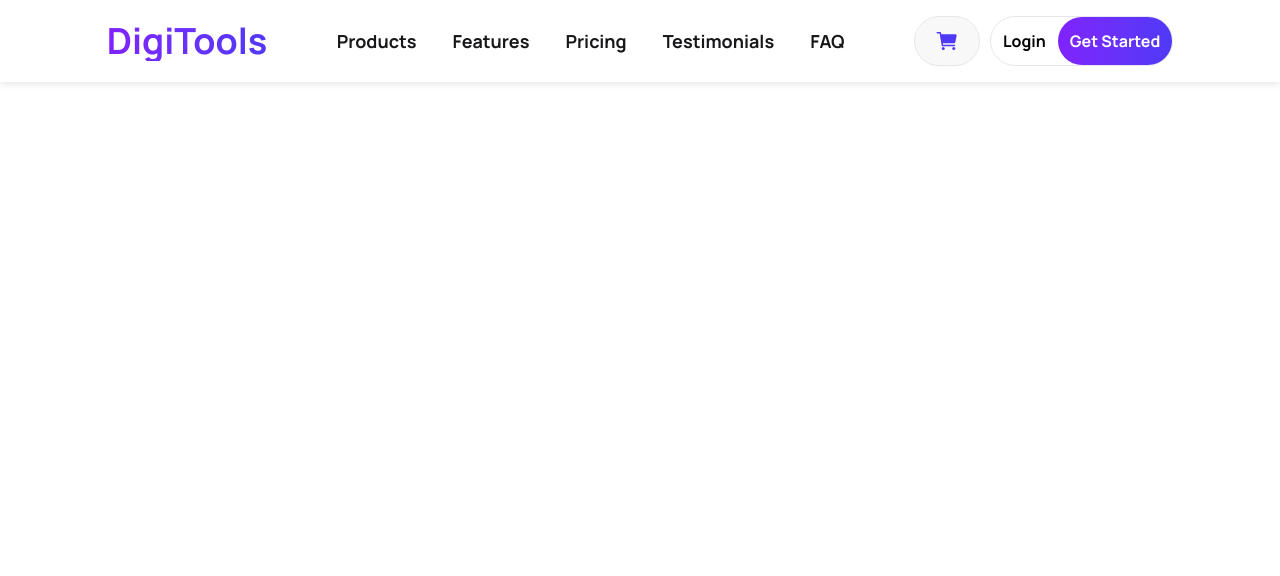
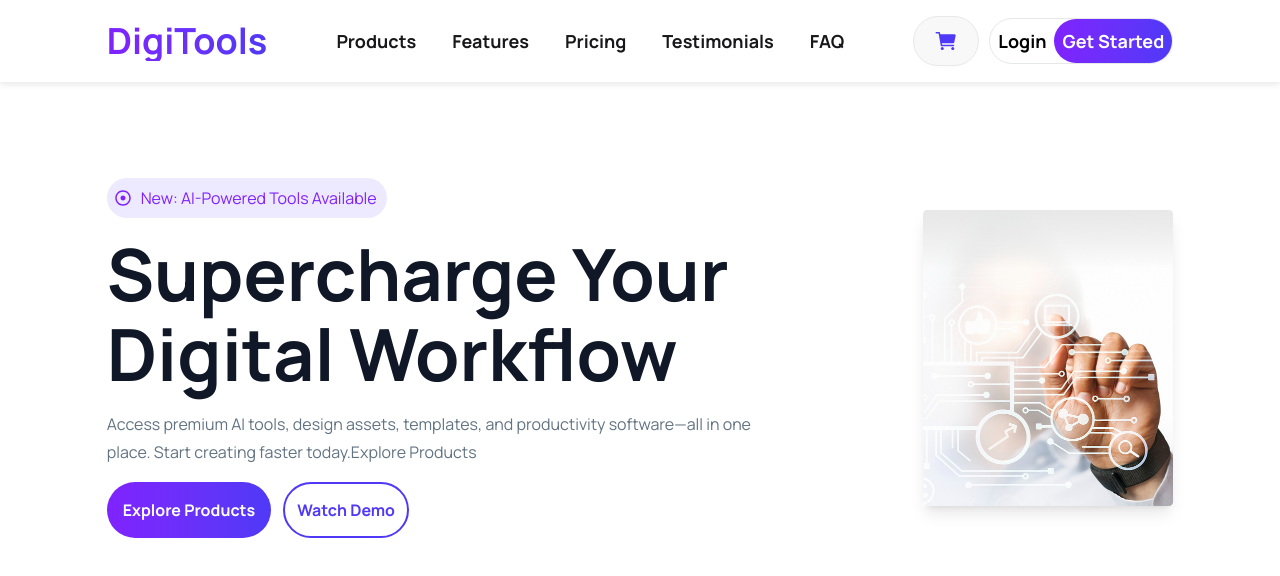
Before and after one commit to Mezba-Morsalin/PH-B-13-Assignment-06, a React (Vite) app: page / in a window 1280 px wide. Shown: the top 576 px of the page. Built offline with nearby package versions, Linux system fonts and the light colour scheme.

Commit message:
Hero Section Completed

```diff
--- a/src/App.jsx
+++ b/src/App.jsx
@@ -1,4 +1,5 @@
 import './App.css'
+import Hero from './assets/components/Hero/hero'
 import Navbar from './assets/components/Navbar/navbar'
 
 function App() {
@@ -6,6 +7,7 @@ function App() {
   return (
     <>
      <Navbar></Navbar>
+     <Hero></Hero>
     </>
   )
 }
--- /dev/null
+++ b/src/assets/components/Hero/hero.jsx
@@ -0,0 +1,26 @@
+import React from 'react';
+import { FaRegDotCircle } from 'react-icons/fa';
+import bannerImg from '../../Resources/banner.png'
+const Hero = () => {
+
+    return (
+        <section className='w-11/12 lg:w-10/12 mx-auto mt-24'>
+            <div className='flex flex-col lg:flex-row gap-12 justify-between items-center'>
+                <div className='space-y-4'>
+                <p className='w-70 text-base text-violet-600 flex gap-2.5 items-center bg-violet-100 p-2 rounded-full'><FaRegDotCircle></FaRegDotCircle> New: AI-Powered Tools Available</p>
+                <h2 className='text-[#101727] text-4xl md:text-7xl font-bold lg:w-3xl leading-12 md:leading-20'>Supercharge Your Digital Workflow</h2>
+                <p className='text-[#627382] text-base leading-7 lg:w-2xl'>Access premium AI tools, design assets, templates, and productivity software—all in one place. Start creating faster today.Explore Products</p>
+                <div className='flex gap-3'>
+                    <button className='bg-gradient-to-r from-violet-600 to-indigo-600 text-white p-3 md:p-4 rounded-full font-bold cursor-pointer'>Explore Products</button>
+                    <button className='p-2 md:p-3 rounded-full font-bold cursor-pointer border-2 border-indigo-600 text-indigo-600  hover:bg-gradient-to-r from-violet-600 to-indigo-600 hover:text-white'>Watch Demo</button>
+                </div>
+            </div>
+            <div>
+                <img className='shadow-lg' src={bannerImg} alt="" />
+            </div>
+            </div>
+        </section>
+    );
+};
+
+export default Hero;
--- a/src/assets/components/Navbar/navbar.jsx
+++ b/src/assets/components/Navbar/navbar.jsx
@@ -54,10 +54,10 @@ const Navbar = () => {
                     }
                 </ul>
                 <div className='flex items-center gap-2.5'>
-                    <button className=' btn text-indigo-600 rounded-full text-2xl p-4 md:px-5 md:py-6'><IoCart></IoCart></button>
+                    <button className=' btn text-indigo-600 rounded-full text-base md:text-2xl p-4 md:px-5 md:py-6'><IoCart></IoCart></button>
                     <div className=" rounded-full border border-gray-200">
-                        <button onClick={() => setChangeColor(false)} className={` ${changeColor ?  " text-black font-bold rounded-full p-2 md:p-3 cursor-pointer" :  "bg-gradient-to-r from-violet-600 to-indigo-600 text-white p-2 md:p-3 rounded-full font-bold cursor-pointer"} `}>Login</button>
-                    <button onClick={() => setChangeColor(!false)} className={` ${changeColor ?  "bg-gradient-to-r from-violet-600 to-indigo-600 text-white p-2 md:p-3 rounded-full font-bold cursor-pointer" :  "text-black font-bold rounded-full p-2 md:p-3 cursor-pointer"} `}>Get Started</button>
+                        <button onClick={() => setChangeColor(false)} className={` ${changeColor ?  " text-black font-bold rounded-full p-2 md:p-2 cursor-pointer text-[12px] md:text-lg" :  "bg-gradient-to-r from-violet-600 to-indigo-600 text-white p-2 md:p-2 text-[12px] md:text-lg rounded-full font-bold cursor-pointer"} `}>Login</button>
+                    <button onClick={() => setChangeColor(!false)} className={` ${changeColor ?  "bg-gradient-to-r from-violet-600 to-indigo-600 text-white p-2 md:p-2 rounded-full font-bold cursor-pointer text-[12px] md:text-lg" :  "text-black font-bold rounded-full p-2 md:p-2 cursor-pointer text-[12px] md:text-lg"} `}>Get Started</button>
                     </div>
                 </div>
             </nav>
```
